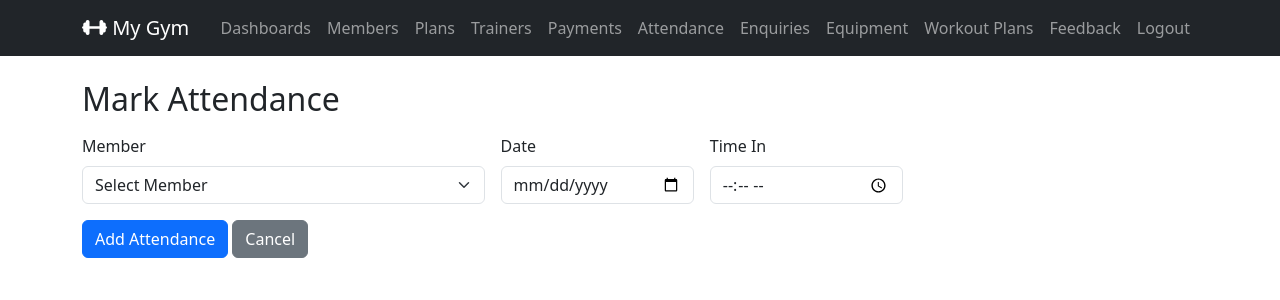
After one commit to aaryan07thakur/GYM_Management_System_Django, a Django app: page /admin_attendance_add/ in a window 1280 px wide. The commit adds this page. Shown: the top 300 px of the page. Run offline with Django 5.2, Linux system fonts and the light colour scheme; a user stored in the database is signed in; tables that the repository leaves empty hold one stand-in row (values such as "Sample post"); some libraries are stand-ins or nearby versions.

Commit message:
work on Attendance features like mark attendance, list and many more html for frontend

```diff
--- /dev/null
+++ b/gymapp/templates/admin_attendance_form.html
@@ -0,0 +1,59 @@
+{% extends 'base.html' %}
+
+{% block content %}
+
+
+<h2 class="mb-3">
+
+    Mark Attendance
+</h2>
+
+<form method= "post" class= "row g-3 w-75" >
+    {% csrf_token %}
+
+
+    <div class="col-md-6">
+        <label class="form-label"> Member </label>
+        <select name="member_id" class="form-select" required >
+            <option value=""> Select Member </option>
+            {% for member in members %}
+            <option value="{{member.id }}" >
+                {{ member.full_name }} ({{ member.user.username }})
+            </option>
+            {% endfor %}
+        </select>
+
+    </div>
+
+
+    <div class="col-md-3">
+        <label class="form-label"> Date </label>
+        <input type='date' name="date" class="form-control" required>
+    </div>
+
+    <div class="col-md-3">
+        <label class="form-label">Time In</label>
+        <input type='time' name="time_in" class="form-control" required >
+    </div>
+
+
+
+    <!-- button for add plan ko lagie  -->
+    <div class="col-md-12">
+        <button type="submit" class="btn btn-primary" >
+            Add Attendance
+
+        </button>
+        <a href="{% url 'admin_attendance_list' %}" class="btn btn-secondary"> Cancel</a>
+    </div>
+
+</form>
+
+
+
+
+
+
+
+
+{% endblock %}
--- a/gymapp/urls.py
+++ b/gymapp/urls.py
@@ -24,6 +24,10 @@ urlpatterns = [
     path('admin_trainer_delete/<int:trainer_id>/', admin_trainer_delete, name='admin_trainer_delete'),
 
 
+    path('admin_attendance/',admin_attendance_list, name="admin_attendance_list"),
+    path('admin_attendance_add/',admin_attendance_add, name= 'admin_attendance_add'),
+
+
 
     path('members-login/', members_login_view, name='members_login'),
 
--- a/gymapp/views.py
+++ b/gymapp/views.py
@@ -317,6 +317,49 @@ def admin_member_delete(request, member_id):
         return redirect('admin_members_list')
     return redirect('admin_members_list')
 
+#==========================================================================================================================
+
+@admin_required
+def admin_attendance_list(request):
+    Attendances = Attendance.objects.all().select_related('member')
+
+    members = MemberProfile.objects.all().order_by("full_name")
+    return render(request,'admin_attendance_list.html',
+                {'attendances': Attendances, 'members': members})
+
+
+@admin_required
+def admin_attendance_add(request):
+    members = MemberProfile.objects.all().order_by("full_name") # sabai member ko full name aau x
+
+    if request.method == 'POST':
+        member_id = request.POST.get('member_id')
+        date = request.POST.get('date')
+        time_in = request.POST.get('time_in')
+
+        if not member_id:
+            messages.error(request, "Please select a member. ")
+            return redirect('admin_attendance_add')
+
+        member = MemberProfile.objects.get(id = member_id)
+
+        attendance, created = Attendance.objects.get_or_create(  #yadi member ko data perticular date ma x vane affai fetch hunx
+            member=member, date=date , time_in=time_in  #if record x en vane  create hun x
+        )
+        attendance.time_in = time_in
+        attendance.save()
+
+        if created:
+            #attendance just created
+            messages.info(request, 'Attendance recorded successfully ! ')
+        else:
+            #attendance a;ready existed, updated
+            messages.success(request, 'Attendance updated successfully! ')
+    return render(request, 'admin_attendance_form.html',{'members':members})
+
+
+
+
 
 
 #=====================================================================================
--- a/templates/base.html
+++ b/templates/base.html
@@ -44,7 +44,7 @@
                 </li>
 
                 <li class="nav-item">
-                    <a class="nav-link " aria-current="page" href="{% url 'home' %}">Attendance</a>
+                    <a class="nav-link " aria-current="page" href="{% url 'admin_attendance_list' %}">Attendance</a>
                 </li>
 
                 <li class="nav-item">
```
Also changed, not shown: gymapp/templates/admin_attendance_list.html (added, +72 -0 lines).
